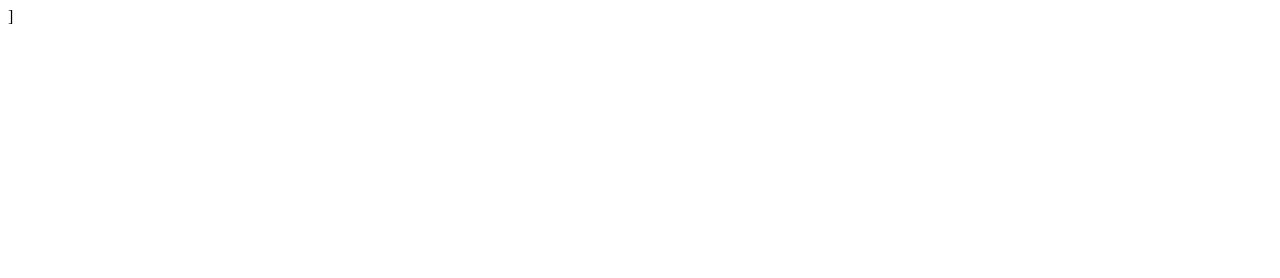
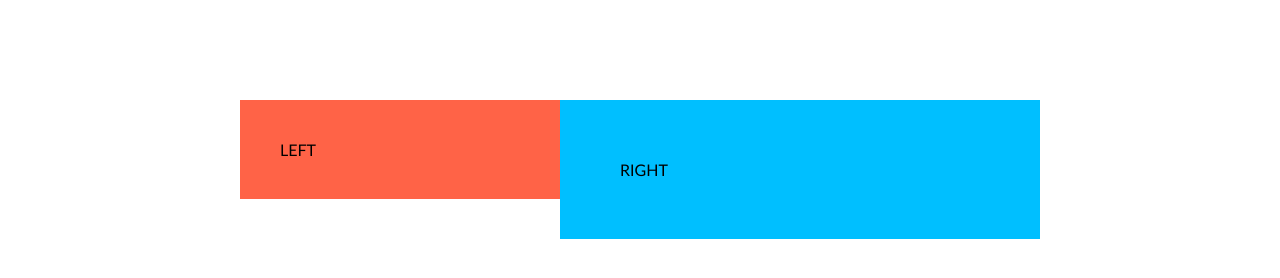
Before and after one commit to AkbnLearn/7-SignUp, a website: page index.html in a window 1280 px wide. Drawn offline with Linux system fonts and the light colour scheme.

Commit message:
html commit

```diff
--- /dev/null
+++ b/css/main.css
@@ -0,0 +1,27 @@
+body,
+body *{
+    margin: 0;
+    padding: 0;
+    vertical-align: top;
+    box-sizing: border-box;
+}
+body{
+    font-family: 'Gill Sans', 'Gill Sans MT', Calibri, 'Trebuchet MS', sans-serif;
+}
+.container{
+    width: 800px;
+    margin-top: 100px;
+    margin-left: calc(50% - 400px);
+}
+.left-column{
+    width: 40%;
+    float: left;
+    padding: 40px;
+    background-color: tomato;
+}
+.right-column{
+    width: 60%;
+    float: right;
+    padding: 60px;
+    background-color: deepskyblue;
+}
--- a/index.html
+++ b/index.html
@@ -5,6 +5,8 @@
     <meta http-equiv="X-UA-Compatible" content="IE=edge">
     <meta name="viewport" content="width=device-width, initial-scale=1.0">
     <title>Sign Up</title>
+
+    <link rel="stylesheet" href="./css/main.css">
     <link rel="shortcut icon" href="./favicon.ico" type="image/x-icon">
     <link rel="apple-touch-icon" sizes="180x180" href="./favicon">
     <link rel="icon" type="image/png" sizes="32x32" href="./favicon/favicon-32x32.png">
@@ -16,12 +18,12 @@
 </head>
 
 <body>
-    <div>
-        <div>
-
+    <main class="container">
+        <div class="left-column">
+            LEFT
         </div>
-        <div>
-            ]
+        <div class="right-column">
+            RIGHT
         </div>
 </body>
 
```
